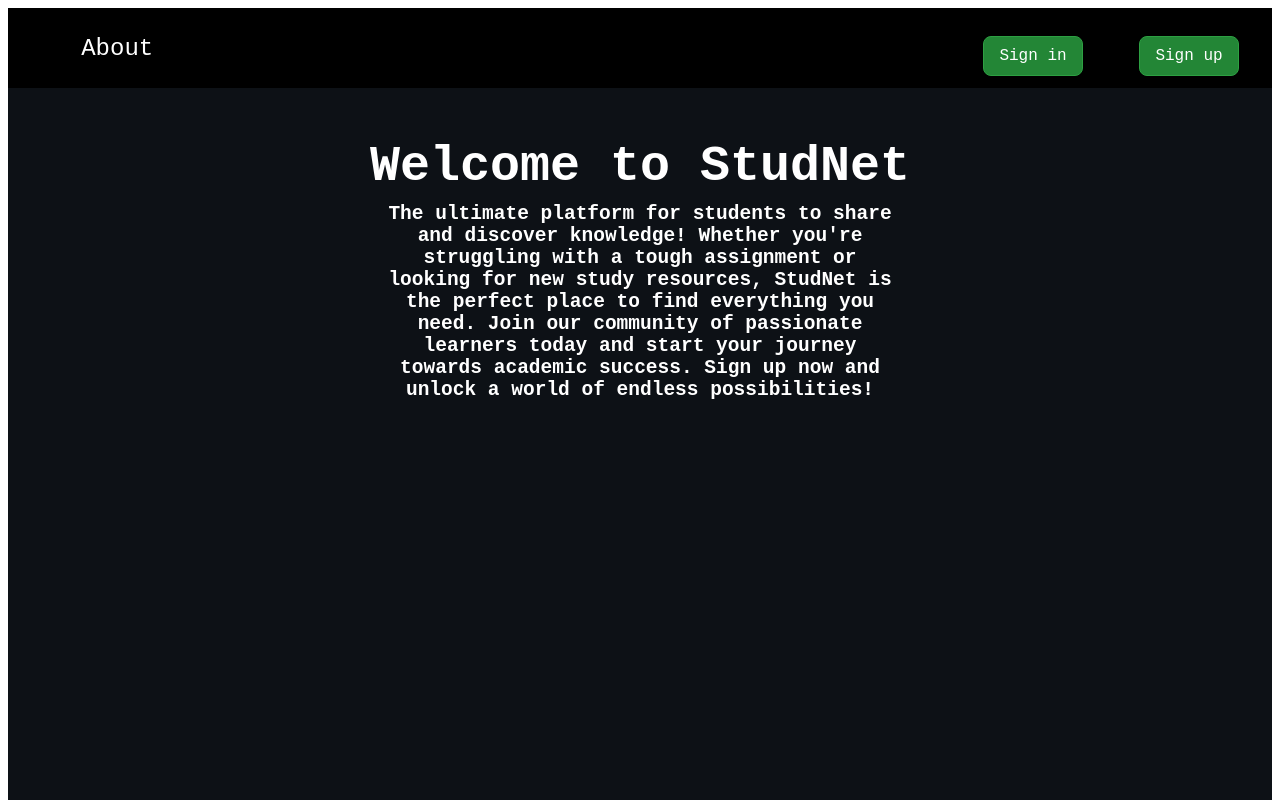
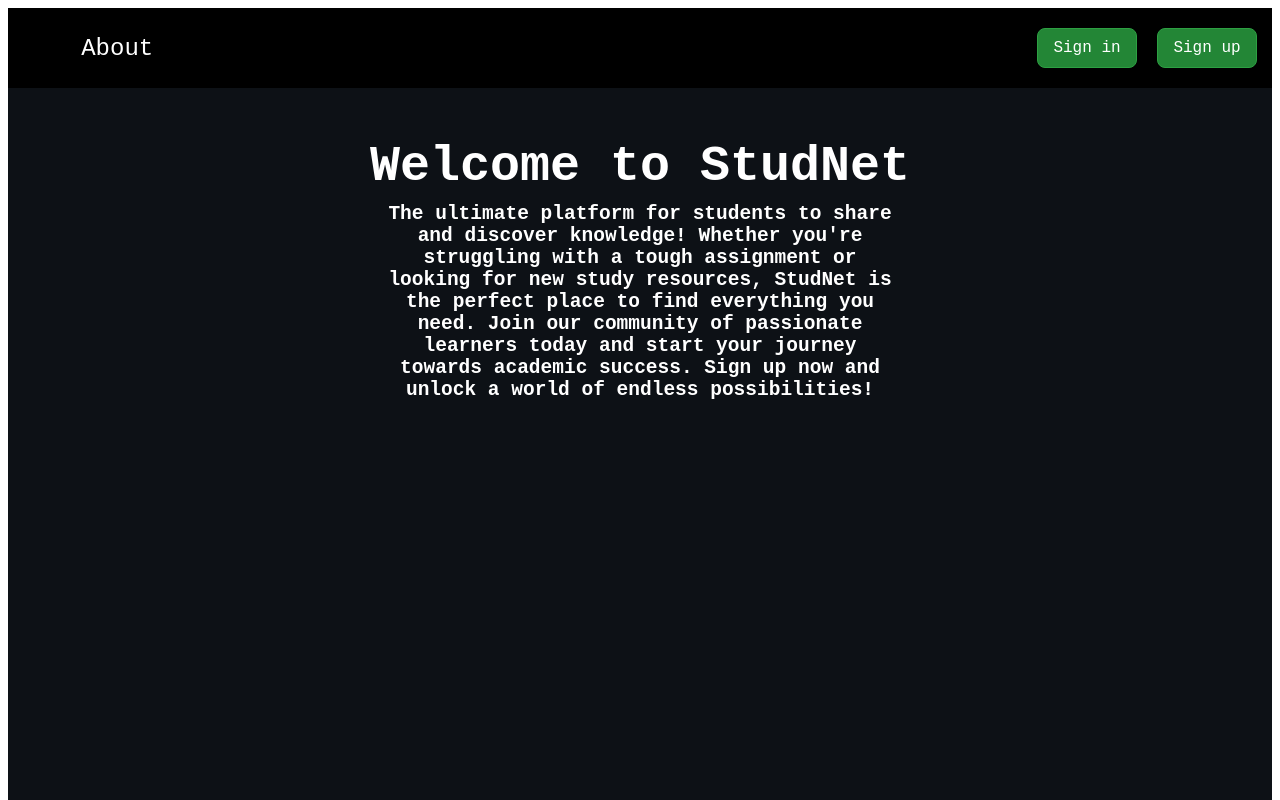
Before and after one commit to RaphaelBenoliel/StudNet_Frontend, a React (Create React App) app: page /home in a window 1280 px wide. Shown: the top 800 px of the page. Built offline with nearby package versions, Linux system fonts and the light colour scheme.

Commit message:
handle the sign up.

```diff
--- a/src/pages/Login/Login.style.js
+++ b/src/pages/Login/Login.style.js
@@ -91,6 +91,7 @@ export const SubmitBtn = styled.button`
     margin-bottom: 10px;
     background-color: #238636;
     color:#fff;
+    outline: none;
     font-size: 15px;
 
     &:hover{
--- a/src/pages/Navbar/Navbar.style.js
+++ b/src/pages/Navbar/Navbar.style.js
@@ -64,6 +64,7 @@ export const NavbarLink = styled(Link)`
   text-decoration: none;
   margin: 10px;
   &:hover{
+        margin-top: 5px;
         cursor: pointer;
         color: #2da042;
     }
@@ -101,16 +102,19 @@ export const NavbarExtendedContainer = styled.div`
 `;
 
 export const SubmitBtn = styled.button`
-    margin: 18px;
   border: 1px solid #2da042;
   border-radius: 8px;
   width: 100px;
   height: 40px;
   background-color: #238636;
-    color:#fff;
+  color: #fff;
   font-size: 16px;
   font-family: monospace, sans-serif;
-    &:hover{
+  outline: none;
+  padding: 0; /* Remove any padding */
+  display: inline-block;
+  margin-top: 10px;
+  &:hover {
     cursor: pointer;
     background-color: #2da042;
   }
--- a/src/pages/SignUp/SignUp.js
+++ b/src/pages/SignUp/SignUp.js
@@ -1,20 +1,28 @@
 /* eslint-disable no-console */
-import React, { useState } from 'react';
+/* eslint-disable  max-len */
+/* eslint-disable no-undef */
+import React, { useState, useEffect } from 'react';
+import { useNavigate } from 'react-router-dom';
 import { sendSignUpRequest } from '../../API/Auth_calls';
 import SignUpView from './SignupView';
 
 function Signup() {
   const [message, setMessage] = useState('');
+  const history = useNavigate();
+  useEffect(() => {
+    const auth = localStorage.getItem('user');
+    if (auth) {
+      history('/home');
+    }
+  }, []);
   const signup = async (email, password, userName, firstName, lastName) => {
     console.log(`EMAIL:\t${email}\nPASSWORD:\t${password}\nUSERNAME:\t${userName}`);
     try {
-      await sendSignUpRequest({
-        email,
-        password,
-        userName,
-        firstName,
-        lastName,
+      const result = await sendSignUpRequest({
+        email, password, userName, firstName, lastName,
       }, setMessage);
+      if (result === null) return;
+      history('/login');
     } catch (error) {
       console.error(error);
     }
```
Lines whose indentation alone changed are shown as unchanged.
